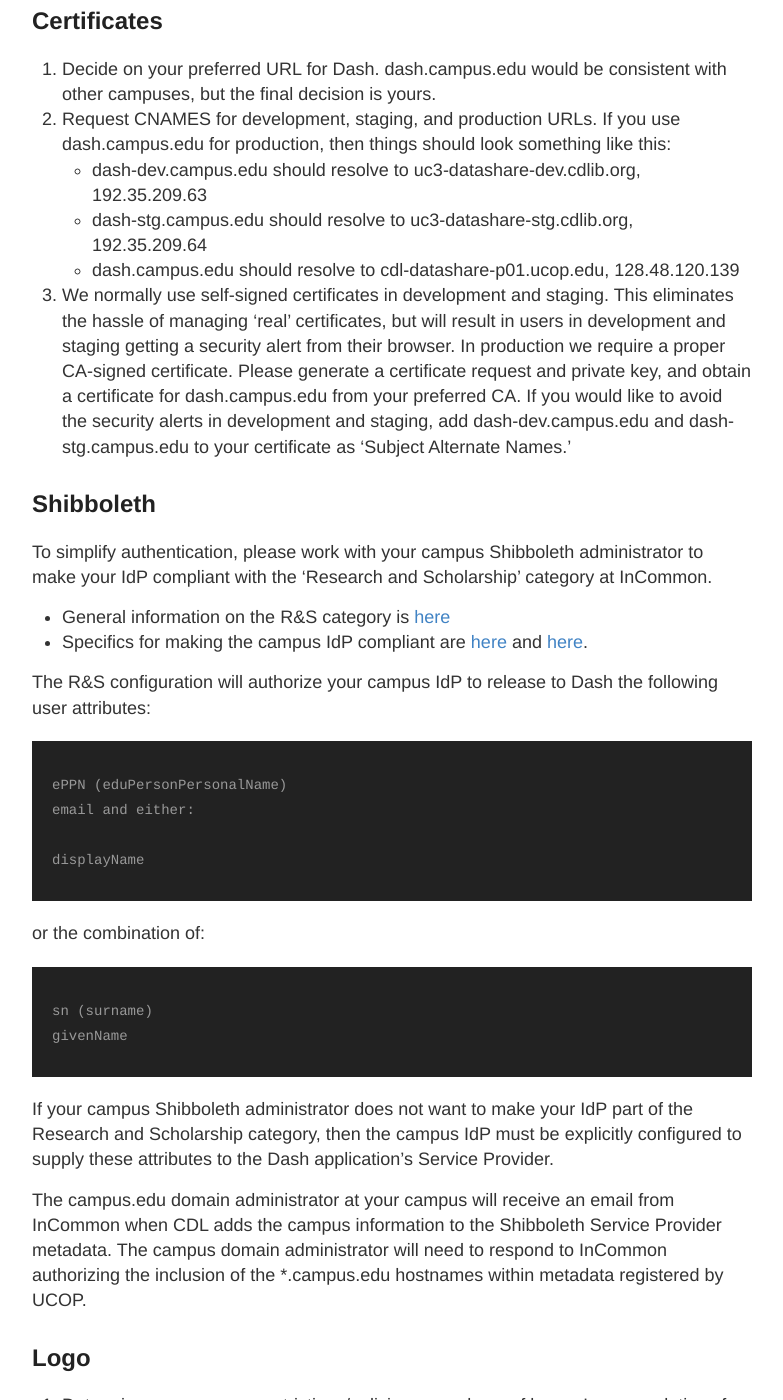
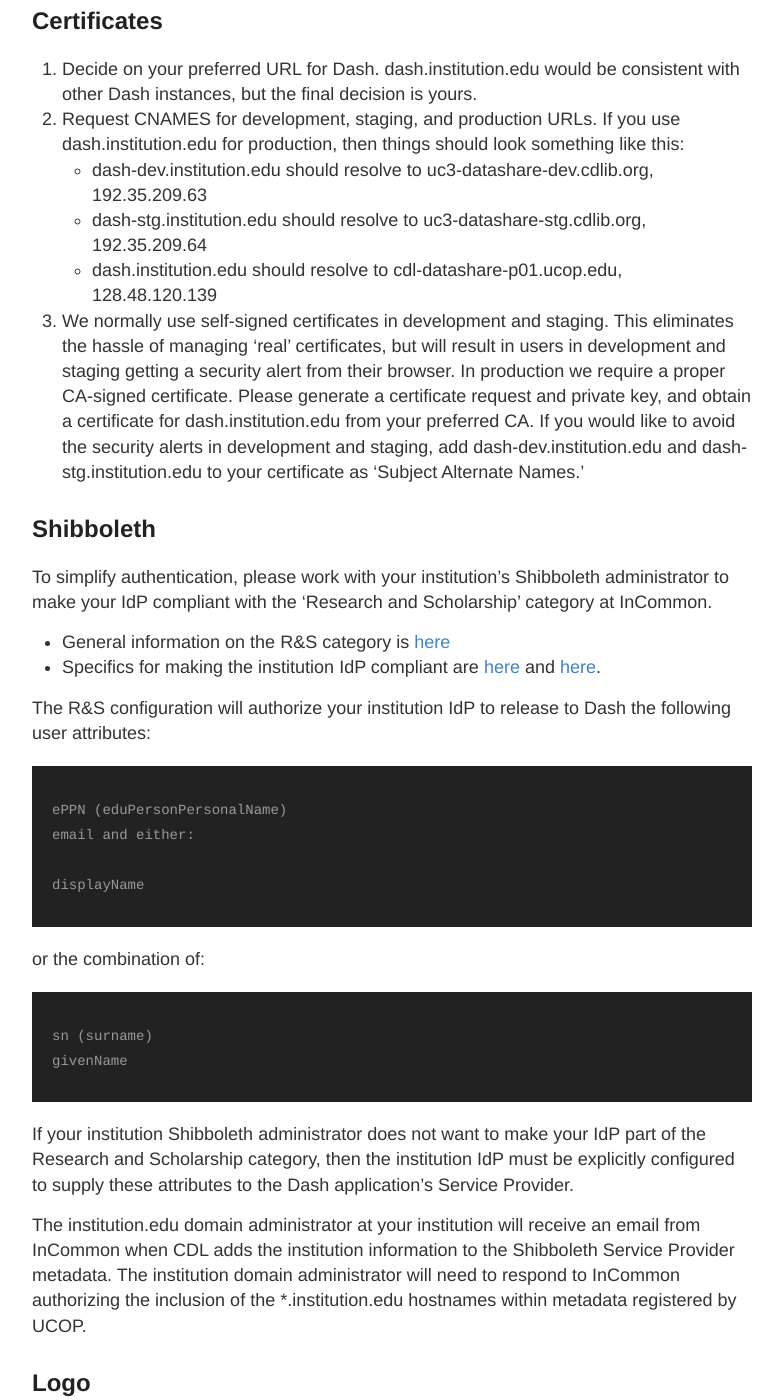
Before and after one commit to CDLUC3/dash, a Jekyll site: the page built from campus-tasks.md, in a window 1280 px wide and 1400 px high, scrolled down 235 px. Shown: the whole window, without its empty margins (248-1031 px from the left). Built offline with Jekyll 4.4.1, drawn with Linux system fonts in a browser that asks for light colours; some of the changed text lies outside the part shown.

Commit message:
update campus tasks doc
changed from “campus” to “institutions”

```diff
--- a/campus-tasks.md
+++ b/campus-tasks.md
@@ -1,24 +1,24 @@
 ---
 layout: page
-title: Campus Tasks
+title: Dash Implementation Tasks
 permalink: /campus-tasks/
 ---
 
 ## Certificates
-1. Decide on your preferred URL for Dash. dash.campus.edu would be consistent with other campuses, but the final decision is yours.
-2. Request CNAMES for development, staging, and production URLs. If you use dash.campus.edu for production, then things should look something like this:
-  * dash-dev.campus.edu should resolve to uc3-datashare-dev.cdlib.org, 192.35.209.63
-  * dash-stg.campus.edu should resolve to uc3-datashare-stg.cdlib.org, 192.35.209.64
-  * dash.campus.edu should resolve to cdl-datashare-p01.ucop.edu, 128.48.120.139
-3. We normally use self-signed certificates in development and staging. This eliminates the hassle of managing 'real' certificates, but will result in users in development and staging getting a security alert from their browser. In production we require a proper CA-signed certificate. Please generate a certificate request and private key, and obtain a certificate for dash.campus.edu from your preferred CA. If you would like to avoid the security alerts in development and staging, add dash-dev.campus.edu and dash-stg.campus.edu to your certificate as 'Subject Alternate Names.'
+1. Decide on your preferred URL for Dash. dash.institution.edu would be consistent with other Dash instances, but the final decision is yours.
+2. Request CNAMES for development, staging, and production URLs. If you use dash.institution.edu for production, then things should look something like this:
+  * dash-dev.institution.edu should resolve to uc3-datashare-dev.cdlib.org, 192.35.209.63
+  * dash-stg.institution.edu should resolve to uc3-datashare-stg.cdlib.org, 192.35.209.64
+  * dash.institution.edu should resolve to cdl-datashare-p01.ucop.edu, 128.48.120.139
+3. We normally use self-signed certificates in development and staging. This eliminates the hassle of managing 'real' certificates, but will result in users in development and staging getting a security alert from their browser. In production we require a proper CA-signed certificate. Please generate a certificate request and private key, and obtain a certificate for dash.institution.edu from your preferred CA. If you would like to avoid the security alerts in development and staging, add dash-dev.institution.edu and dash-stg.institution.edu to your certificate as 'Subject Alternate Names.'
 
 ## Shibboleth
-To simplify authentication, please work with your campus Shibboleth administrator to make your IdP compliant with the 'Research and Scholarship' category at InCommon.
+To simplify authentication, please work with your institution's Shibboleth administrator to make your IdP compliant with the 'Research and Scholarship' category at InCommon.
 
   * General information on the R&S category is [here](https://spaces.internet2.edu/display/InCFederation/Research+and+Scholarship+Category)
-  * Specifics for making the campus IdP compliant are [here](https://spaces.internet2.edu/display/InCFederation/Configure+a+Shibboleth+IdP+to+Support+R+and+S) and [here](https://spaces.internet2.edu/display/InCFederation/Identity+Providers+that+Support+R+and+S).
+  * Specifics for making the institution IdP compliant are [here](https://spaces.internet2.edu/display/InCFederation/Configure+a+Shibboleth+IdP+to+Support+R+and+S) and [here](https://spaces.internet2.edu/display/InCFederation/Identity+Providers+that+Support+R+and+S).
 
-The R&S configuration will authorize your campus IdP to release to Dash the following user attributes:
+The R&S configuration will authorize your institution IdP to release to Dash the following user attributes:
 
     ePPN (eduPersonPersonalName)
     email
@@ -31,25 +31,25 @@
     sn (surname)
     givenName
 
-If your campus Shibboleth administrator does not want to make your IdP part of the Research and Scholarship category, then the campus IdP must be explicitly configured to supply these attributes to the Dash application's Service Provider.
+If your institution Shibboleth administrator does not want to make your IdP part of the Research and Scholarship category, then the institution IdP must be explicitly configured to supply these attributes to the Dash application's Service Provider.
 
-The campus.edu domain administrator at your campus will receive an email from InCommon when CDL adds the campus information to the Shibboleth Service Provider metadata. The campus domain administrator will need to respond to InCommon authorizing the inclusion of the *.campus.edu hostnames within metadata registered by UCOP.
+The institution.edu domain administrator at your institution will receive an email from InCommon when CDL adds the institution information to the Shibboleth Service Provider metadata. The institution domain administrator will need to respond to InCommon authorizing the inclusion of the *.institution.edu hostnames within metadata registered by UCOP.
 
 ## Logo
 
-1. Determine your campus restrictions/policies around use of logos. Logo regulations for your campus, and for sites hosted by (or appear to be hosted by) your institution.
-2. Provide us with a logo (high resolution, either square/circle or horizontal rectangle in shape). Format should be .eps, .jpg or .png. This logo will go to the right on all of your Dash pages.
+1. Determine your institution restrictions/policies around use of logos. Logo regulations for your institution, and for sites hosted by (or appear to be hosted by) your institution.
+2. Provide us with a logo (high resolution, either square/circle or horizontal rectangle in shape). Format should be .eps, .jpg or .png. This logo will appear on all of your Dash pages.
 
 ## Terms of Use and Privacy Policy
 
-Please be aware that your campus may have rules and regulations about websites they are hosting (or appear to be hosting). You should research whether there are any issues with linking to the CDL [Terms of use](http://www.cdlib.org/about/terms.html) and [Privacy Policy](http://www.cdlib.org/about/privacy.html) from your Dash instance.
+Please be aware that your institution may have rules and regulations about websites they are hosting (or appear to be hosting). You should research whether there are any issues with linking to the CDL [Terms of use](http://www.cdlib.org/about/terms.html) and [Privacy Policy](http://www.cdlib.org/about/privacy.html) from your Dash instance.
 
 ## Text Updates
 
 1. Footer: Tell us what phrase and link you would like in the brackets of this footer sentence: Dash is a collaborative project between [XX - e.g., the UCLA library] and the UC Curation Center.
 2. Contact us: Provide us with an email address for who/where the “contact us” form should go.
-3. FAQ: Create a campus-specific version. Start with [this text](http://cdluc3.github.io/dash/generic-faq) and amend as necessary.
-4. About: Create a campus-specific version. Start with [this text](http://cdluc3.github.io/dash/generic-about) and amend as necessary.
+3. FAQ: Create a institution-specific version. Start with [this text](http://cdluc3.github.io/dash/generic-faq) and amend as necessary.
+4. About: Create a institution-specific version. Start with [this text](http://cdluc3.github.io/dash/generic-about) and amend as necessary.
 
 ## Seed Datasets
 
--- a/index.html
+++ b/index.html
@@ -10,8 +10,8 @@
 <li><a href="http://cdluc3.github.io/dash/participation">Participate in Dash</a></li>
 <li><a href="http://cdluc3.github.io/dash/site-descriptors">Site Descriptors Project</a></li>
 <li><a href="http://cdluc3.github.io/dash/sloan-project">Sloan-funded Dash work</a></li>
-<li><a href="http://cdluc3.github.io/dash/user-guide">Help using Dash</a></li>
-<li><a href="http://cdluc3.github.io/dash/operations">Operations Documents</a></li>
+<li><a href="http://cdluc3.github.io/dash/help">Help using Dash</a></li>
+<li><a href="http://cdluc3.github.io/dash/operations">Operations documents</a></li>
 </ul>
 
 
```
